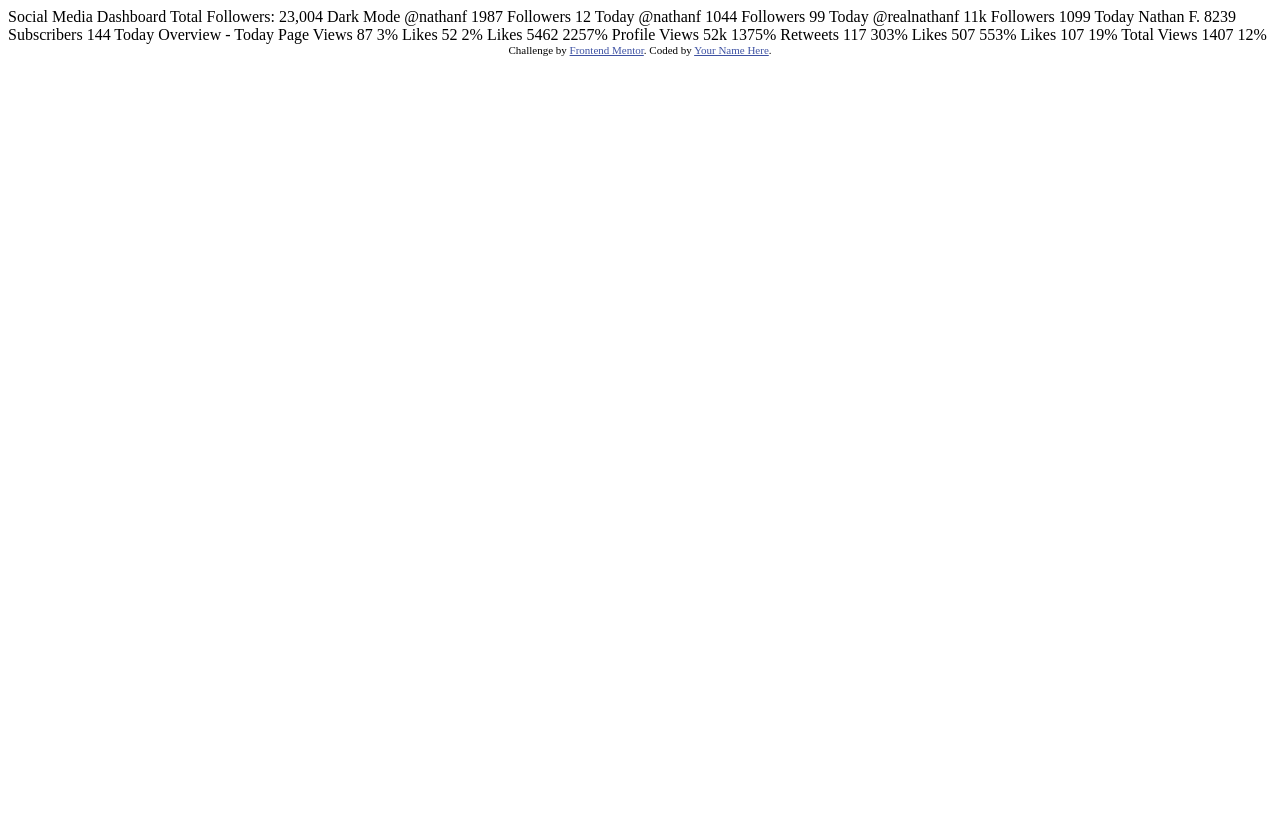
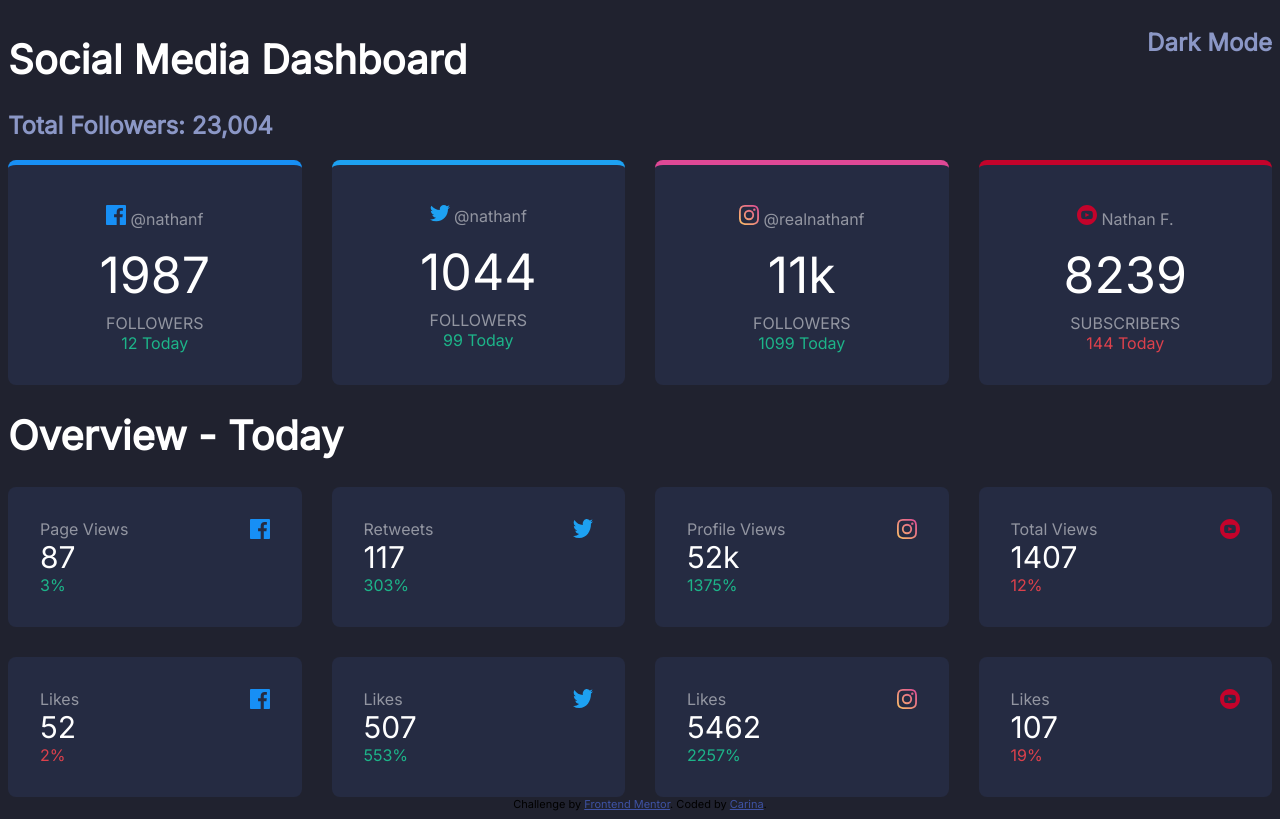
Before and after one commit to ArgoNavis1763/socialmediadashboard, a plain HTML site: page index.html in a window 1280 px wide. Drawn offline with Linux system fonts and the light colour scheme.

Commit message:
socials dashboard

```diff
--- a/index.html
+++ b/index.html
@@ -1,87 +1,157 @@
 <!DOCTYPE html>
 <html lang="en">
   <head>
-  <meta charset="UTF-8">
-  <meta name="viewport" content="width=device-width, initial-scale=1.0"> <!-- displays site properly based on user's device -->
+    <meta charset="UTF-8" />
+    <meta name="viewport" content="width=device-width, initial-scale=1.0" />
+    <!-- displays site properly based on user's device -->
 
-  <link rel="icon" type="image/png" sizes="32x32" href="./images/favicon-32x32.png">
+    <link
+      rel="icon"
+      type="image/png"
+      sizes="32x32"
+      href="./images/favicon-32x32.png"
+    />
+    <link rel="preconnect" href="https://fonts.googleapis.com" />
+    <link rel="preconnect" href="https://fonts.gstatic.com" crossorigin />
+    <link
+      href="https://fonts.googleapis.com/css2?family=Inter&family=Space+Mono&display=swap"
+      rel="stylesheet"
+    />
 
     <title>Frontend Mentor | [Challenge Name Here]</title>
-
+    <link href="style.css" rel="stylesheet" />
     <!-- Feel free to remove these styles or customise in your own stylesheet 👍 -->
     <style>
-    .attribution { font-size: 11px; text-align: center; }
-    .attribution a { color: hsl(228, 45%, 44%); }
+      .attribution {
+        font-size: 11px;
+        text-align: center;
+      }
+      .attribution a {
+        color: hsl(228, 45%, 44%);
+      }
     </style>
   </head>
   <body>
+    <div class="dashboard">
+      <div class="header">
+        <h1>Social Media Dashboard</h1>
+        <h2>Total Followers: 23,004</h2>
+      </div>
+      <div class="toggle">
+        <h2>Dark Mode</h2>
+      </div>
+    </div>
+    <div class="top-row">
+      <div class="facebook">
+        <div class="handle">
+          <img src="/images/icon-facebook.svg" />
+          @nathanf
+        </div>
+        <div class="count">1987</div>
+        <div class="followers">FOLLOWERS</div>
+        <div class="daily-count-green">12 Today</div>
+      </div>
+      <div class="twitter">
+        <div class="handle">
+          <img src="/images/icon-twitter.svg" />
+          @nathanf
+        </div>
+        <div class="count">1044</div>
+        <div class="followers">FOLLOWERS</div>
+        <div class="daily-count-green">99 Today</div>
+      </div>
+      <div class="insta">
+        <div class="handle">
+          <img src="/images/icon-instagram.svg" />
+          @realnathanf
+        </div>
+        <div class="count">11k</div>
+        <div class="followers">FOLLOWERS</div>
+        <div class="daily-count-green">1099 Today</div>
+      </div>
+      <div class="youtube">
+        <div class="handle">
+          <img src="/images/icon-youtube.svg" />
+          Nathan F.
+        </div>
+        <div class="count">8239</div>
+        <div class="followers">SUBSCRIBERS</div>
+        <div class="daily-count-red">144 Today</div>
+      </div>
+    </div>
+    <h1>Overview - Today</h1>
+    <div class="today">
+      <div class="today-stats">
+        <div class="views-heading">
+          Page Views <img src="/images/icon-facebook.svg" />
+        </div>
+        <div class="count-2">87</div>
 
-  Social Media Dashboard
-  Total Followers: 23,004
-
-  Dark Mode
-
-
-
-  @nathanf
-  1987
-  Followers
-  12 Today
-
-  @nathanf
-  1044
-  Followers
-  99 Today
-
-  @realnathanf
-  11k
-  Followers
-  1099 Today
-
-  Nathan F.
-  8239
-  Subscribers
-  144 Today
-
-
-
-  Overview - Today
-
-  Page Views
-  87
-  3%
-
+        <div class="daily-count-green">3%</div>
+      </div>
+      <div class="today-stats">
+        <div class="views-heading">
+          Retweets
+          <img src="/images/icon-twitter.svg" />
+        </div>
+        <div class="count-2">117</div>
+        <div class="daily-count-green">303%</div>
+      </div>
+      <div class="today-stats">
+        <div class="views-heading">
+          Profile Views
+          <img src="/images/icon-instagram.svg" />
+        </div>
+        <div class="count-2">52k</div>
+        <div class="daily-count-green">1375%</div>
+      </div>
+      <div class="today-stats">
+        <div class="views-heading">
+          Total Views
+          <img src="/images/icon-youtube.svg" />
+        </div>
+        <div class="count-2">1407</div>
+        <div class="daily-count-red">12%</div>
+      </div>
+      <div class="today-stats">
+        <div class="views-heading">
           Likes
-  52
-  2%
-
+          <img src="/images/icon-facebook.svg" />
+        </div>
+        <div class="count-2">52</div>
+        <div class="daily-count-red">2%</div>
+      </div>
+      <div class="today-stats">
+        <div class="views-heading">
           Likes
-  5462
-  2257%
-
-  Profile Views
-  52k
-  1375%
-
-  Retweets
-  117
-  303%
-
+          <img src="/images/icon-twitter.svg" />
+        </div>
+        <div class="count-2">507</div>
+        <div class="daily-count-green">553%</div>
+      </div>
+      <div class="today-stats">
+        <div class="views-heading">
           Likes
-  507
-  553%
-
+          <img src="/images/icon-instagram.svg" />
+        </div>
+        <div class="count-2">5462</div>
+        <div class="daily-count-green">2257%</div>
+      </div>
+      <div class="today-stats">
+        <div class="views-heading">
           Likes
-  107
-  19%
-
-  Total Views
-  1407
-  12%
+          <img src="/images/icon-youtube.svg" />
+        </div>
+        <div class="count-2">107</div>
+        <div class="daily-count-red">19%</div>
+      </div>
+    </div>
 
     <div class="attribution">
-    Challenge by <a href="https://www.frontendmentor.io?ref=challenge" target="_blank">Frontend Mentor</a>.
-    Coded by <a href="#">Your Name Here</a>.
+      Challenge by
+      <a href="https://www.frontendmentor.io?ref=challenge" target="_blank"
+        >Frontend Mentor</a
+      >. Coded by <a href="#">Carina</a>.
     </div>
   </body>
 </html>
--- /dev/null
+++ b/style.css
@@ -0,0 +1,109 @@
+body {
+  background-color: #20222f;
+  font-family: "Inter", sans-serif;
+}
+
+.dashboard {
+  display: flex;
+  flex-direction: row;
+  justify-content: space-between;
+  min-height: 60px;
+}
+
+h1 {
+  color: white;
+  font-size: 40px;
+}
+
+h2 {
+  color: hsl(228, 34%, 66%);
+}
+
+.toggle {
+  min-height: 60px;
+  justify-content: center;
+}
+
+.top-row {
+  display: grid;
+  grid-template-columns: repeat(4, 1fr);
+  grid-template-rows: 1;
+  justify-content: space-around;
+  gap: 30px;
+}
+
+.top-row > div {
+  display: flex;
+  flex-direction: column;
+  min-height: 100px;
+  background-color: #252b42;
+  border-radius: 8px;
+  align-items: center;
+  padding: 32px;
+}
+
+.handle {
+  color: hsla(0, 0%, 100%, 0.5);
+  padding: 8px;
+}
+
+.count {
+  color: white;
+  font-size: 50px;
+  padding: 8px;
+}
+
+.daily-count-green {
+  color: hsl(163, 72%, 41%);
+}
+
+.daily-count-red {
+  color: hsl(356, 69%, 56%);
+}
+
+.facebook {
+  border-top: 5px solid #178ff5;
+}
+
+.twitter {
+  border-top: 5px solid #1da1f2;
+}
+
+.insta {
+  border-top: 5px solid #df4896;
+}
+
+.youtube {
+  border-top: 5px solid #c4032b;
+}
+
+.followers {
+  color: hsla(0, 0%, 100%, 0.5);
+}
+
+.today {
+  display: grid;
+  grid-template-columns: repeat(4, 1fr);
+  grid-template-rows: 2;
+  gap: 30px;
+}
+
+.today-stats {
+  background-color: #252b42;
+  border-radius: 8px;
+  padding: 32px;
+  justify-content: space-between;
+}
+
+.views-heading {
+  display: flex;
+  flex-direction: row;
+  justify-content: space-between;
+
+  color: hsla(0, 0%, 100%, 0.5);
+}
+
+.count-2 {
+  color: white;
+  font-size: 30px;
+}
```
Lines whose indentation alone changed are shown as unchanged.
